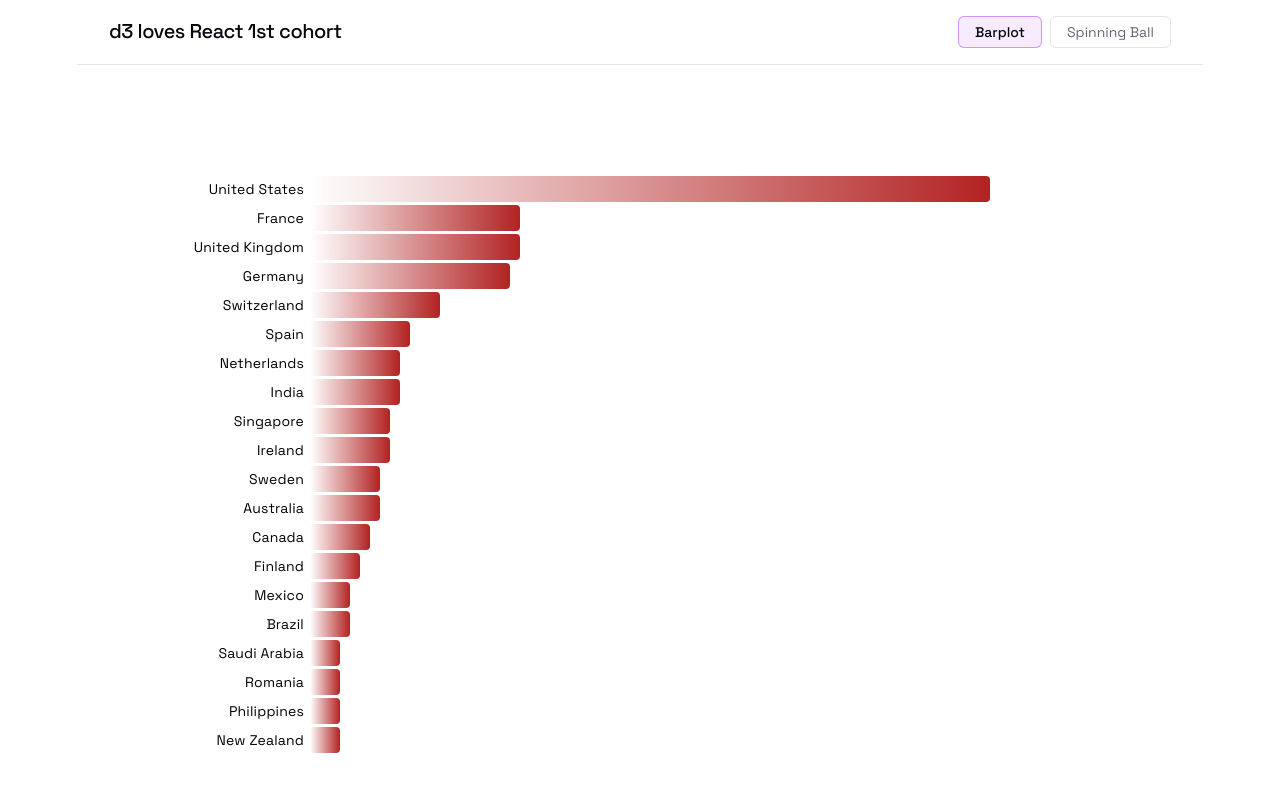
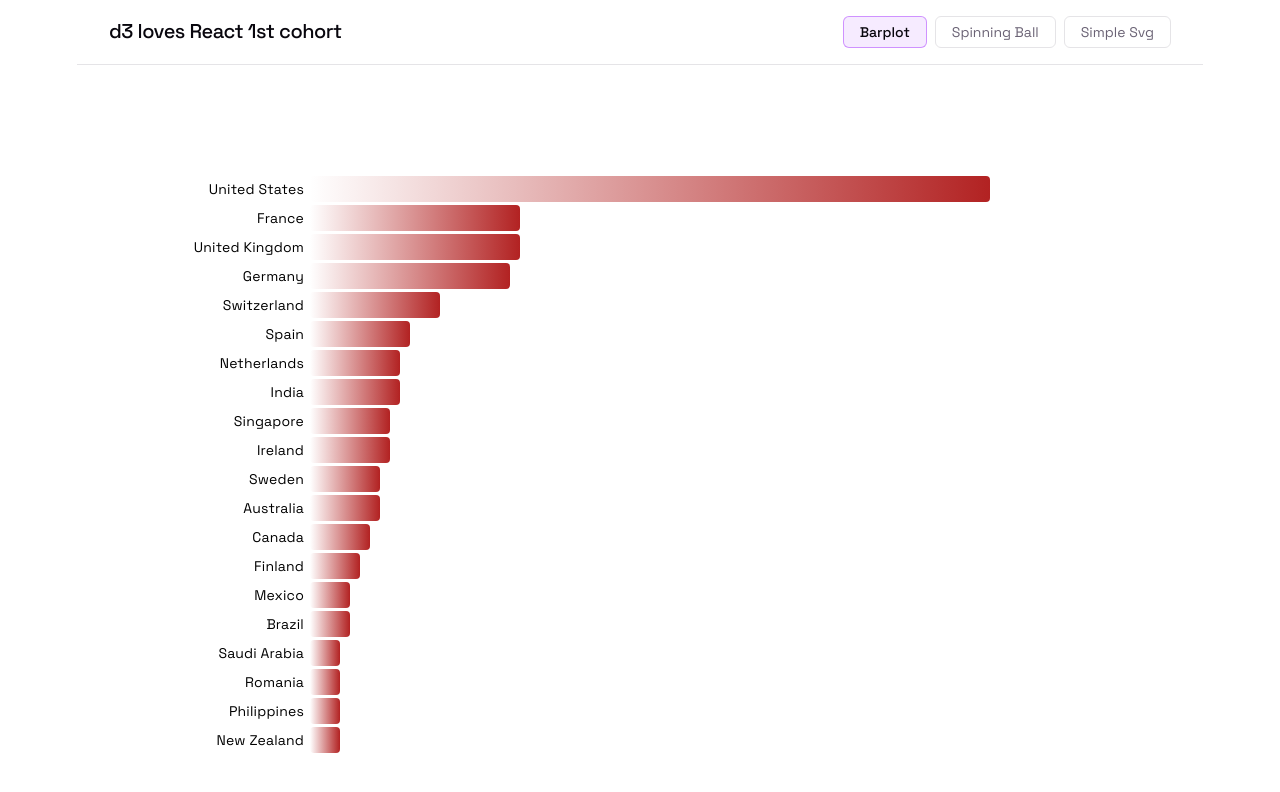
Before and after one commit to mic-wypych/d3_charts, a React (Vite) app: page / in a window 1280 px wide. Shown: the top 792 px of the page. Built offline with nearby package versions, Linux system fonts and the light colour scheme.

Commit message:
add simple svg to main app

```diff
--- a/src/App.jsx
+++ b/src/App.jsx
@@ -2,6 +2,7 @@ import { useState } from 'react'
 import './App.css'
 import { Barplot } from './Barplot'
 import { SpinningBall } from './SpinningBall'
+import { SimpleSvg } from './SimpleSvg'
 
 const data = [
   { country: "United States", students: 68 },
@@ -30,6 +31,7 @@ const data = [
 const views = [
   { id: "barplot",      label: "Barplot",      component: <Barplot data={data} /> },
   { id: "spinningball", label: "Spinning Ball", component: <SpinningBall /> },
+  { id: "simplesvg",    label: "Simple Svg",    component: <SimpleSvg /> },
 ];
 // ─────────────────────────────────────────────────────────────────────────────
 
```
